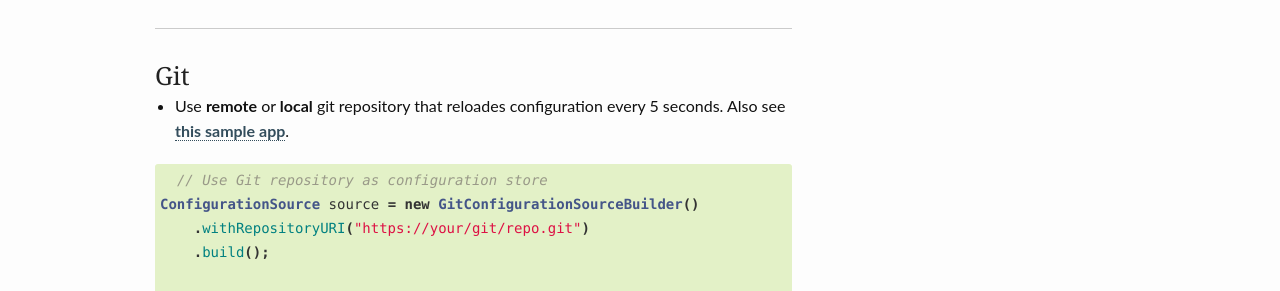
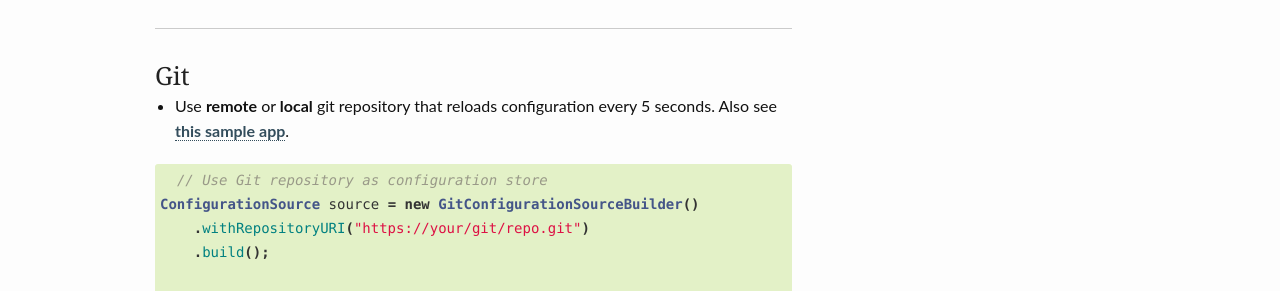
Before and after one commit to cfg4j/cfg4j.github.io, a Jekyll site: the page built from pages/releases/latest.md, in a window 1280 px wide and 900 px high, scrolled down 8694 px. Shown: the part 164-455 px from the top of the window. Built offline with Jekyll 4.4.1, drawn with Linux system fonts in a browser that asks for light colours.

Commit message:
Fix typo

```diff
--- a/pages/releases/latest.md
+++ b/pages/releases/latest.md
@@ -359,7 +359,7 @@ return new ConfigurationProviderBuilder()
 -------------------------
 
 ### Git
-*  Use **remote** or **local** git repository that reloades configuration every 5 seconds. Also see [this sample app](https://github.com/cfg4j/cfg4j-sample-apps/tree/master/git-simple).
+*  Use **remote** or **local** git repository that reloads configuration every 5 seconds. Also see [this sample app](https://github.com/cfg4j/cfg4j-sample-apps/tree/master/git-simple).
 
 {% highlight java %}
   // Use Git repository as configuration store
```
